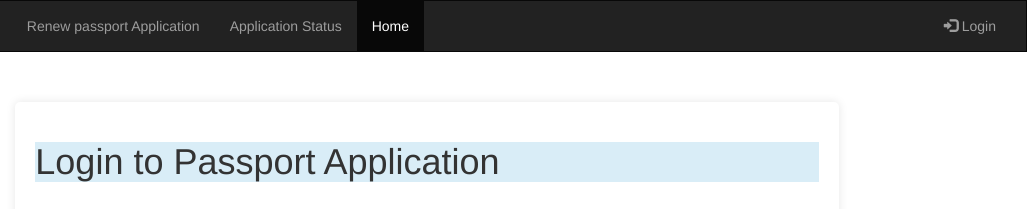
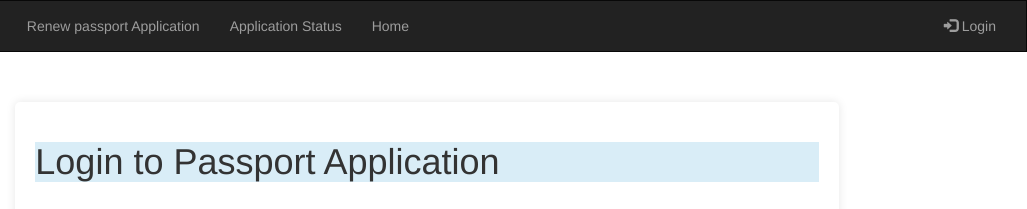
Before and after one commit to Shwetawaghulde/Passport_application, a plain HTML site: page loginpage1.html in a window 1280 px wide. Shown: the top 209 px of the page, 253-1280 px from the left. Drawn offline with nearby package versions, Linux system fonts and the light colour scheme.

Commit message:
Update loginpage1.html

```diff
--- a/loginpage1.html
+++ b/loginpage1.html
@@ -104,7 +104,7 @@
           <li><a href="NewApplication1.html">New passport</a></li>
           <li><a href="RenewApplication1.html">Renew passport Application</a></li>
           <li><a href="ApplicationStatus1.html">Application Status</a></li>
-          <li class="active"><a href="Homepage.html">Home</a></li>
+          <li><a href="homepage1.html">Home</a></li>
         </ul>
         <ul class="nav navbar-nav navbar-right">
           <li><a href="Login.html"><span class="glyphicon glyphicon-log-in"></span> Login</a></li>
```
